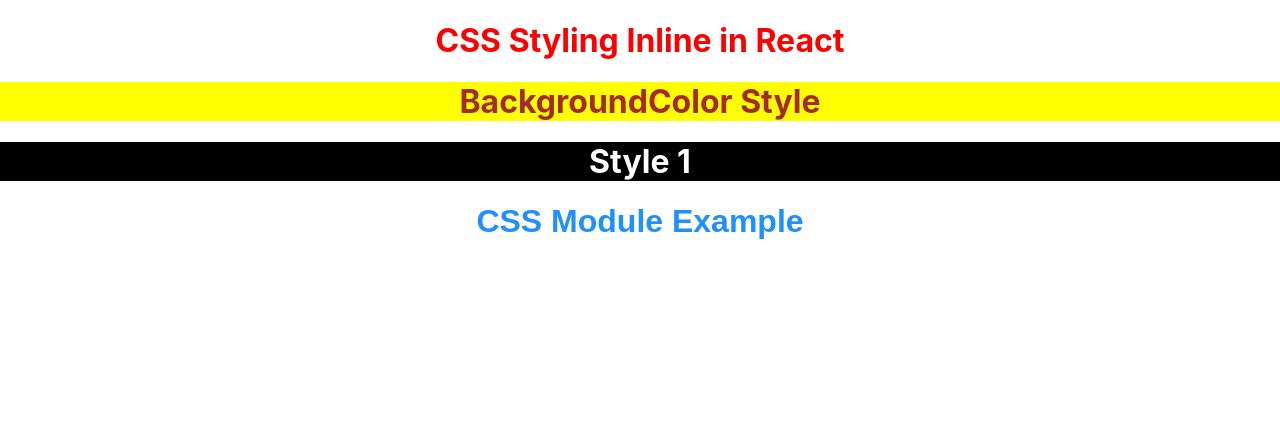
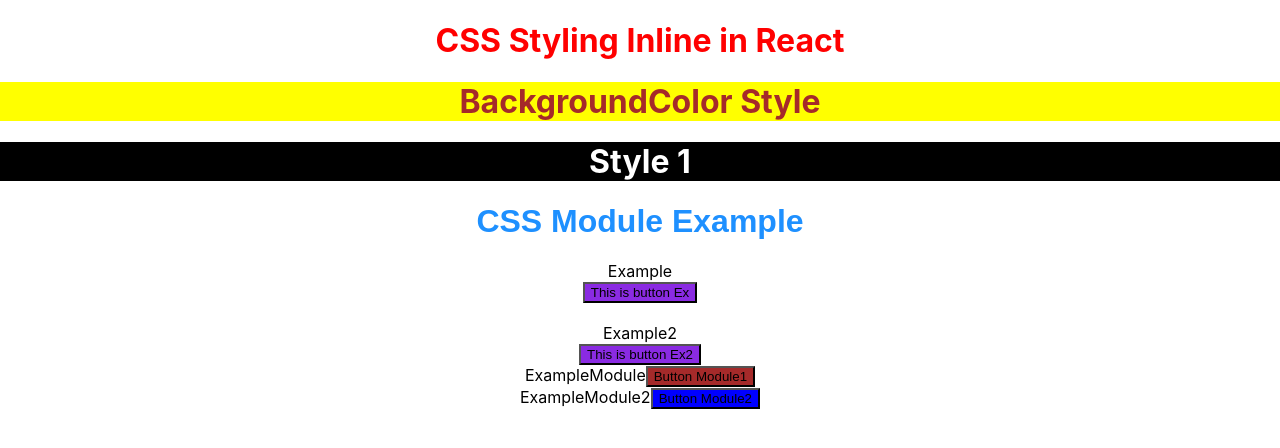
Before and after one commit to Hpekkaya/reactclass1, a React (Create React App) app: page / in a window 1280 px wide. Shown: the top 448 px of the page. Built offline with nearby package versions, Linux system fonts and the light colour scheme.

Commit message:
Modules applied in css (ExampleModule)

```diff
--- a/src/11-CSSStyling/CSSStyling.js
+++ b/src/11-CSSStyling/CSSStyling.js
@@ -1,6 +1,10 @@
 import React from 'react'
 import "./CSSStyling.css"
 import styles from "./CSSStyling.module.css"
+import Example from './Example/Example'
+import Example2 from './Example/Example2'
+import ExampleModule from './ExampleModule/ExampleModule'
+import Example2Module from './ExampleModule/Example2Module'
 
 const CSSStyling = () => {
     const myStyle ={color: "white", backgroundColor:"black"}
@@ -10,6 +14,10 @@ const CSSStyling = () => {
         <h1 style={{color:"brown", backgroundColor:"yellow"}}>BackgroundColor Style</h1>
         <h1 style={myStyle}> Style 1</h1>
         <h1 className={styles.bigblue}>CSS Module Example</h1>
+        <Example/>
+        <Example2/>
+        <ExampleModule/>
+        <Example2Module/>
     </div>
   )
 }
--- /dev/null
+++ b/src/11-CSSStyling/Example/Example.css
@@ -0,0 +1,3 @@
+.btn{
+    background-color: bisque;
+}
--- /dev/null
+++ b/src/11-CSSStyling/Example/Example.js
@@ -0,0 +1,16 @@
+import React from 'react'
+import "./Example.css"
+
+const
+Example
+ = () => {
+  return (
+    <div>
+        Example <br></br>
+    <button className='btn'>This is button Ex</button> <br></br>
+    </div>
+  )
+}
+
+export default
+Example
--- /dev/null
+++ b/src/11-CSSStyling/Example/Example2.css
@@ -0,0 +1,3 @@
+.btn{
+    background-color: blueviolet;
+}
--- /dev/null
+++ b/src/11-CSSStyling/Example/Example2.js
@@ -0,0 +1,14 @@
+import React from 'react'
+import "./Example2.css"
+
+const Example2 = () => {
+  return (
+    <div>
+        <br></br>
+        Example2 <br></br>
+        <button className='btn'>This is button Ex2</button>
+    </div>
+  )
+}
+
+export default Example2
--- /dev/null
+++ b/src/11-CSSStyling/ExampleModule/Example.module.css
@@ -0,0 +1,3 @@
+.btn2{
+   background-color: brown;
+}
--- /dev/null
+++ b/src/11-CSSStyling/ExampleModule/Example2.module.css
@@ -0,0 +1,3 @@
+.btn2{
+    background-color: blue;
+ }
--- /dev/null
+++ b/src/11-CSSStyling/ExampleModule/Example2Module.js
@@ -0,0 +1,13 @@
+import React from 'react'
+import styles from "./Example2.module.css"
+
+const Example2Module = () => {
+  return (
+    <div>
+        ExampleModule2
+        <button className={styles.btn2}>Button Module2</button>
+    </div>
+  )
+}
+
+export default Example2Module
--- /dev/null
+++ b/src/11-CSSStyling/ExampleModule/ExampleModule.js
@@ -0,0 +1,13 @@
+import React from 'react'
+import styles from "./Example.module.css"
+
+const ExampleModule = () => {
+  return (
+    <div>
+        ExampleModule
+        <button className={styles.btn2}>Button Module1</button>
+    </div>
+  )
+}
+
+export default ExampleModule
```
